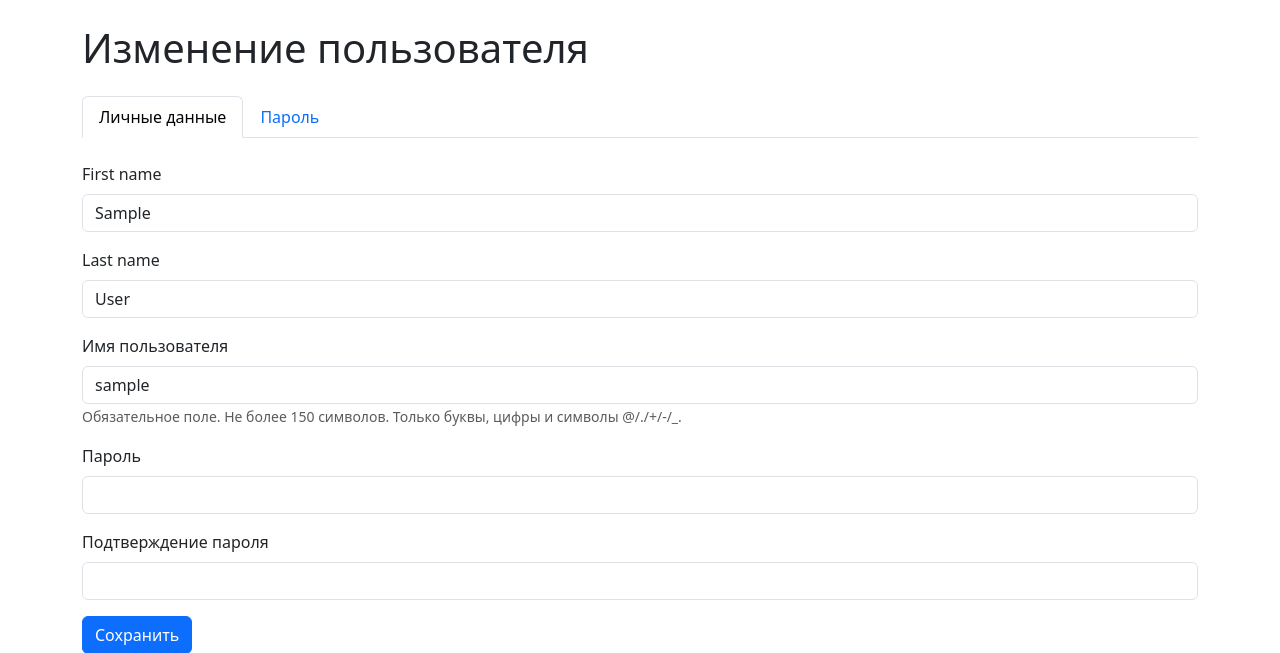
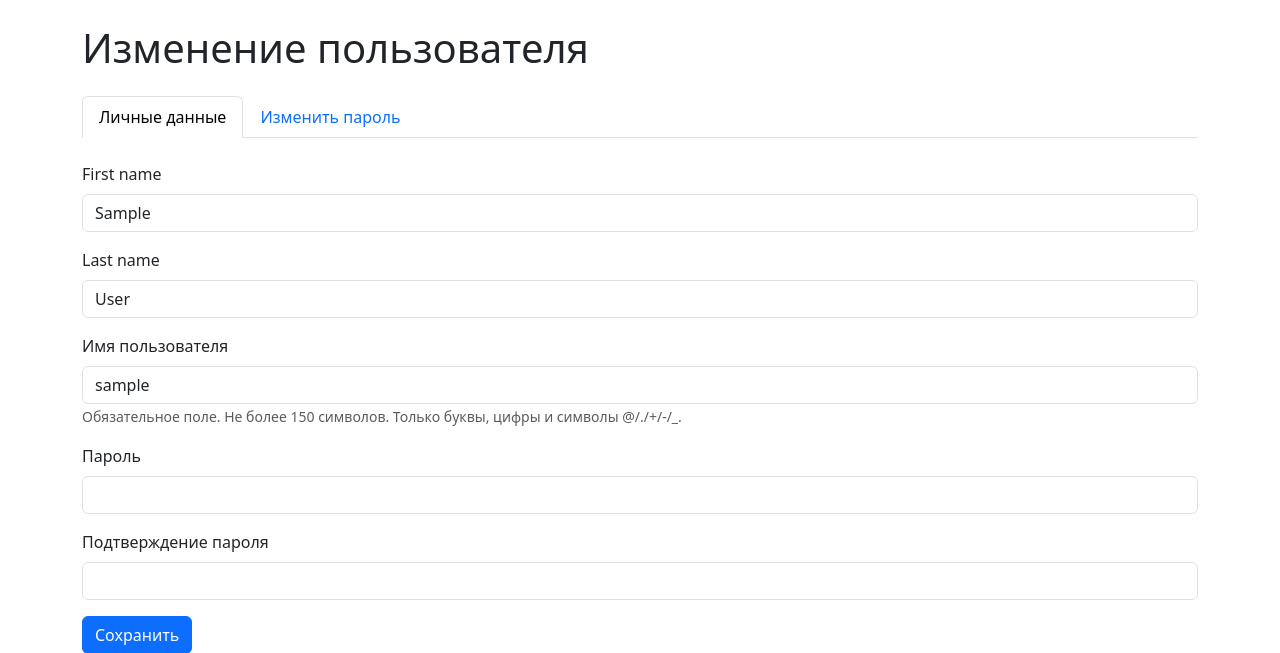
Before and after one commit to Maxcosanostra/python-project-52, a Django app: page /users/1/update/ in a window 1280 px wide. Shown: the part 56-709 px from the top of the page. Run offline with Django 5.2, Linux system fonts and the light colour scheme; the visitor is signed in with stand-in values (Sample User, id 1); data comes from the database, SQL or seed files in the repository; some libraries are stand-ins or nearby versions.

Commit message:
change user_form.html due to playwright

```diff
--- a/templates/users/user_form.html
+++ b/templates/users/user_form.html
@@ -26,7 +26,7 @@
             </li>
             <li class="nav-item">
                 <a class="nav-link"
-                   href="{% url 'password_change' %}">{% trans "Пароль" %}</a>
+                   href="{% url 'password_change' %}">{% trans "Изменить пароль" %}</a>
             </li>
         </ul>
     {% endif %}
```
